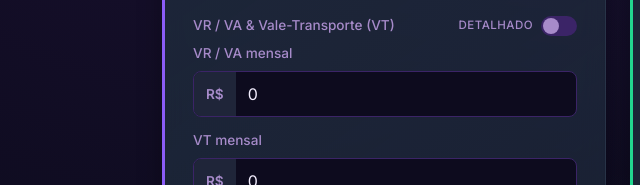
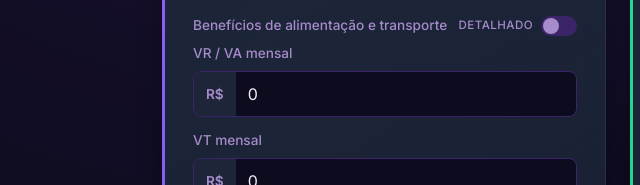
Before and after one commit to jrlimax/calculadora-pj-clt, a plain HTML site: page index.html in a window 1280 px wide. Shown: the part 323-508 px from the top of the page, 22-662 px from the left. Drawn offline with Linux system fonts and the light colour scheme.

Commit message:
Add files via upload

```diff
--- a/index.html
+++ b/index.html
@@ -51,7 +51,7 @@
                 </div>
                 <div class="input-group">
                     <div class="vt-header">
-                        <label>VR / VA &amp; Vale-Transporte (VT)</label>
+                        <label>Benefícios de alimentação e transporte</label>
                         <div class="toggle" id="vtToggle" role="switch" aria-checked="false" tabindex="0">
                             <span class="toggle-label">Detalhado</span>
                             <div class="toggle-track"><div class="toggle-thumb"></div></div>
```
